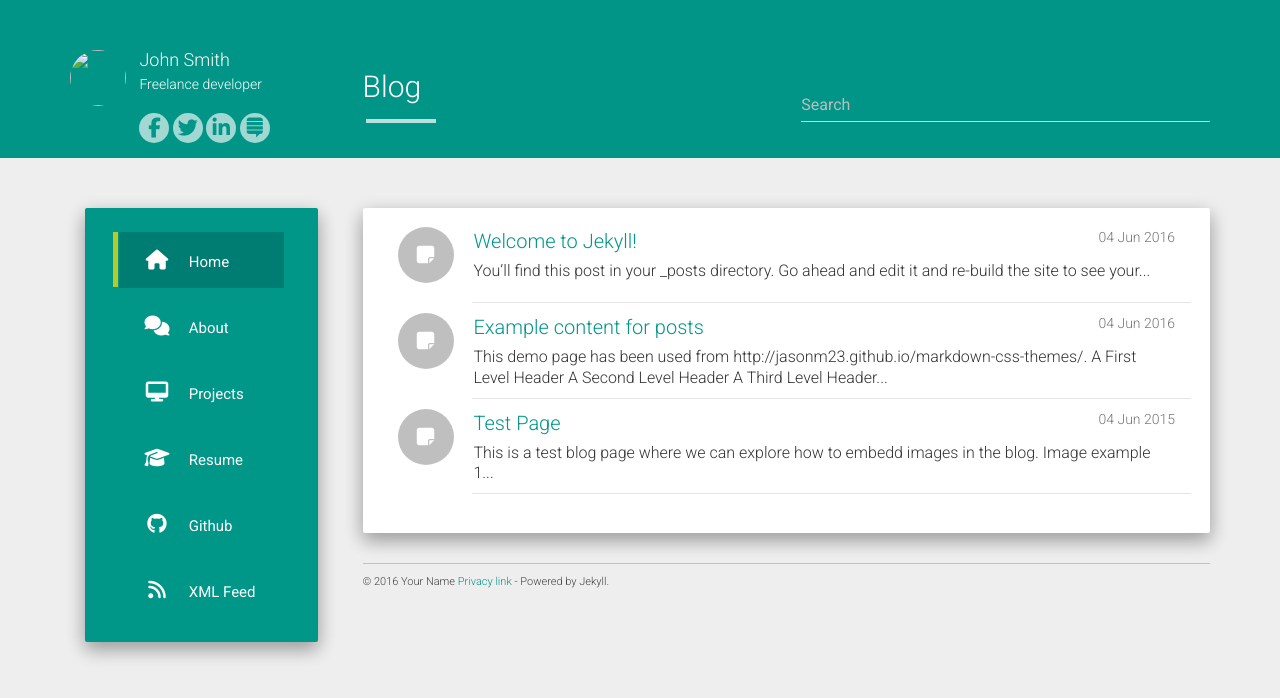
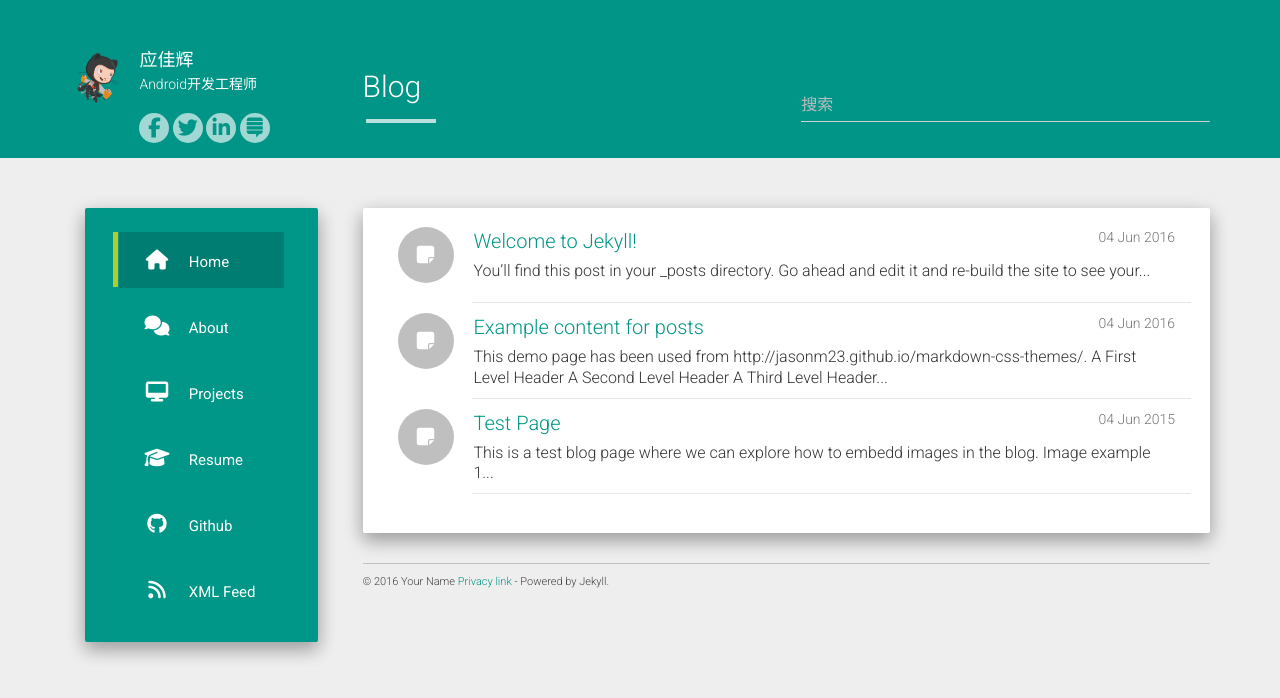
Before and after one commit to ben-ying/ben-ying.github.io, a Jekyll site: the page built from index.html, in a window 1280 px wide. Shown: the top 698 px of the page. Built offline with Jekyll 4.4.1, drawn with Linux system fonts in a browser that asks for light colours; nearby versions of some CDN libraries; the list of posts is cut into pages by our own code.

Commit message:
change home page text

```diff
--- a/_config.yml
+++ b/_config.yml
@@ -1,9 +1,9 @@
-title: John Smith
+title: Ben
 description: My Personal Blog
-author: John Smith
-logo: /hcz-jekyll-blog/static/img/avatar.png
-github: https://github.com/codeasashu
-about: Freelance developer
+author: 应佳辉
+logo: /ben-ying.github.io/static/img/avatar.png
+github: https://github.com/ben-ying
+about: Android开发工程师
 
 baseurl: ""
 url: ""
--- a/_includes/header.html
+++ b/_includes/header.html
@@ -22,7 +22,7 @@
             <h2 class="blog-title-pro {% if site.allowsearch ==  true %}col-md-6 col-sm-12 col-xs-12 {% endif %}">{{ page.title }}</h2>
             {% if site.allowsearch ==  true %}
             <div class="col-md-6 col-sm-12 col-xs-12 searchcontrol" id="js-search">
-              <input class="form-control" type="text" id="js-search__input" placeholder="Search">
+              <input class="form-control" type="text" id="js-search__input" placeholder="搜索">
               <ul class="search__results" id="js-search__results"></ul>
             </div>
             {% endif %}
```
